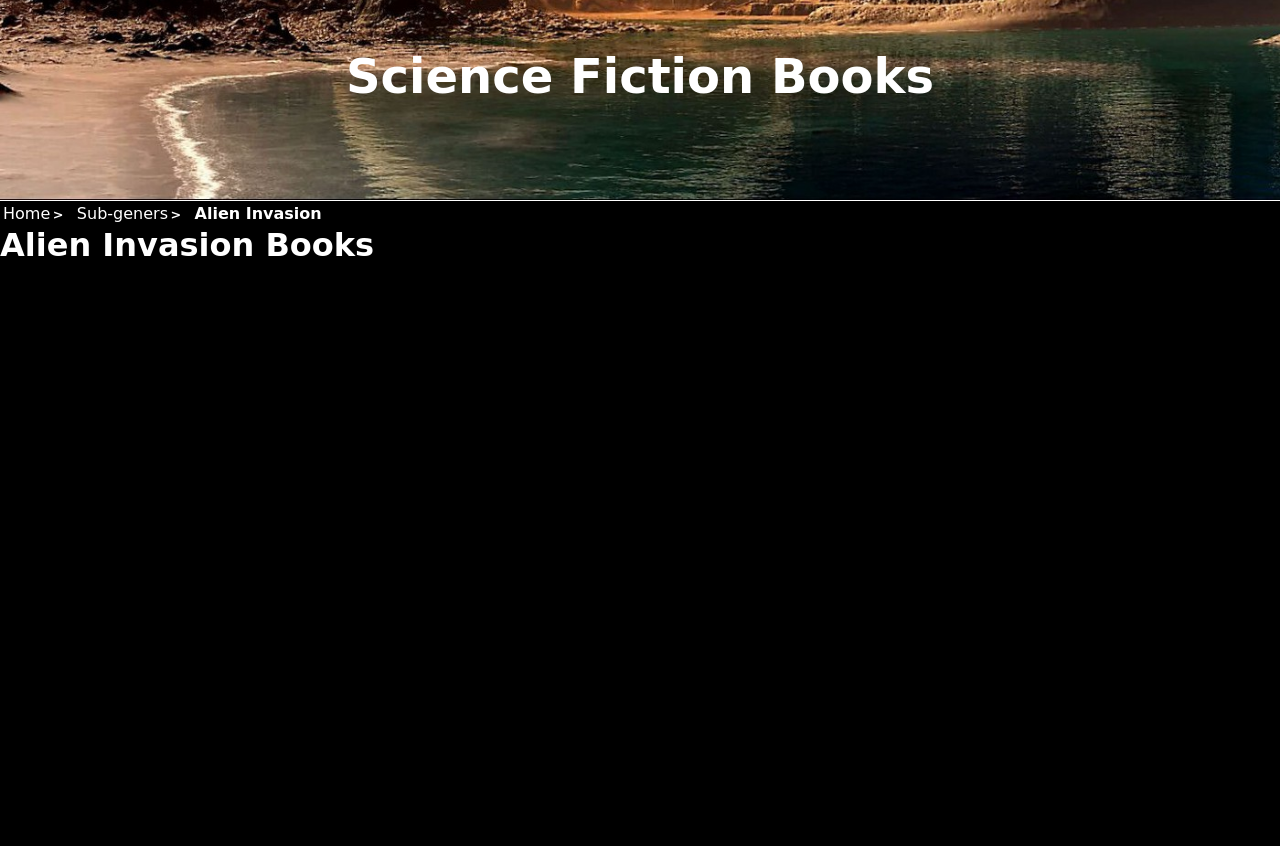
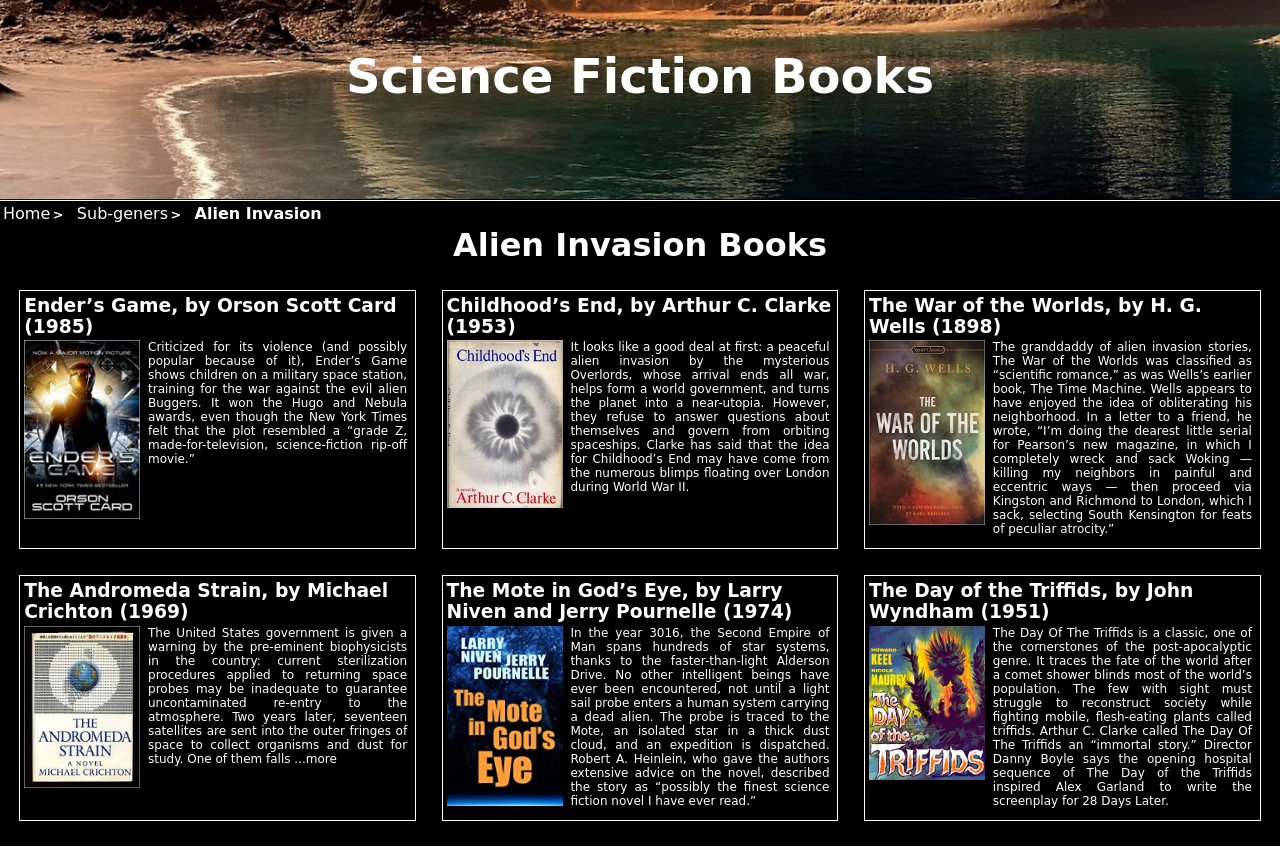
Before and after one commit to xriusb/science_fiction_books, a website built with Parcel: page src/sub-geners/alien-invasion.html in a window 1280 px wide. Before the commit the page ends 800 px from the top, so only its background shows below. Built offline with nearby package versions, Linux system fonts and the light colour scheme; a web font is replaced by a local one.

Commit message:
adds alien invasion sub gener page books

```diff
--- a/src/css/styles.less
+++ b/src/css/styles.less
@@ -193,3 +193,10 @@ article {
     }
   }
 }
+
+.flexHeader {
+  h1 {
+    text-align: center;
+    padding-bottom: 2%;
+  }
+}
--- a/src/sub-geners/alien-invasion.html
+++ b/src/sub-geners/alien-invasion.html
@@ -9,7 +9,9 @@
 
 <body>
   <header>
-        <a href="../index.html"><h1>Science Fiction Books</h1></a>
+    <a href="../index.html">
+      <h1>Science Fiction Books</h1>
+    </a>
   </header>
   <nav>
     <ul>
@@ -18,8 +20,99 @@
       <li class="crumb"><strong>Alien Invasion</strong></li>
     </ul>
   </nav>
-    <div class="detailBook">
+  <div class="flexHeader">
     <h1>Alien Invasion Books</h1>
+  </div>
+  <div class="flexContainer">
+    <article>
+      <a href="../books/foundation.html">
+        <h3>Ender’s Game, by Orson Scott Card (1985)</h3>
+      </a>
+      <div class="flexContainer">
+        <figure>
+          <a href="../books/foundation.html"><img src="../img/enders-game.jpg"></a>
+        </figure>
+        <p>Criticized for its violence (and possibly popular because of it), Ender’s Game shows children on a military
+          space station, training for the war against the evil alien Buggers.
+          It won the Hugo and Nebula awards, even though the New York Times felt that the plot resembled a “grade Z,
+          made-for-television, science-fiction rip-off movie.”</p>
+      </div>
+    </article>
+    <article>
+      <a href="../books/starts-destination.html">
+        <h3>Childhood’s End, by Arthur C. Clarke (1953)</h3>
+      </a>
+      <div class="flexContainer">
+        <figure>
+          <a href="../books/starts-destination.html"><img src="../img/childhoods-end.jpg"></a>
+        </figure>
+        <p>It looks like a good deal at first: a peaceful alien invasion by the mysterious Overlords, whose arrival ends
+          all war, helps form a world government, and turns the planet into a near-utopia. However, they refuse to
+          answer questions about themselves and govern from orbiting spaceships.
+
+          Clarke has said that the idea for Childhood’s End may have come from the numerous blimps floating over London
+          during World War II.</p>
+      </div>
+    </article>
+    <article>
+      <h3>The War of the Worlds, by H. G. Wells (1898)</h3>
+      <div class="flexContainer">
+        <figure>
+          <img src="../img/war-of-worlds.jpg">
+        </figure>
+        <p>The granddaddy of alien invasion stories, The War of the Worlds was classified as “scientific romance,” as
+          was Wells’s earlier book, The Time Machine.
+          Wells appears to have enjoyed the idea of obliterating his neighborhood. In a letter to a friend, he wrote,
+          “I’m doing the dearest little serial for Pearson’s new magazine, in which I completely wreck and sack Woking —
+          killing my neighbors in painful and eccentric ways — then proceed via Kingston and Richmond to London, which I
+          sack, selecting South Kensington for feats of peculiar atrocity.”</p>
+      </div>
+    </article>
+  </div>
+  <div class="flexContainer">
+    <article>
+      <h3>The Andromeda Strain, by Michael Crichton (1969)</h3>
+      <div class="flexContainer">
+        <figure>
+          <img src="../img/andromeda-strain.jpg">
+        </figure>
+        <p>The United States government is given a warning by the pre-eminent biophysicists in the country: current
+          sterilization procedures applied to returning space probes may be inadequate to guarantee uncontaminated
+          re-entry to the atmosphere.
+
+          Two years later, seventeen satellites are sent into the outer fringes of space to collect organisms and dust
+          for study. One of them falls ...more</p>
+      </div>
+    </article>
+    <article>
+      <h3>The Mote in God’s Eye, by Larry Niven and Jerry Pournelle (1974)</h3>
+      <div class="flexContainer">
+        <figure>
+          <img src="../img/mote-in-gods.jpg">
+        </figure>
+        <p>In the year 3016, the Second Empire of Man spans hundreds of star systems, thanks to the faster-than-light
+          Alderson Drive. No other intelligent beings have ever been encountered, not until a light sail probe enters a
+          human system carrying a dead alien. The probe is traced to the Mote, an isolated star in a thick dust cloud,
+          and an expedition is dispatched.
+
+          Robert A. Heinlein, who gave the authors extensive advice on the novel, described the story as “possibly the
+          finest science fiction novel I have ever read.”</p>
+      </div>
+    </article>
+    <article>
+      <h3>The Day of the Triffids, by John Wyndham (1951)</h3>
+      <div class="flexContainer">
+        <figure>
+          <img src="../img/day-triffids.jpg">
+        </figure>
+        <p>The Day Of The Triffids is a classic, one of the cornerstones of the post-apocalyptic genre. It traces the
+          fate of the world after a comet shower blinds most of the world’s population. The few with sight must struggle
+          to reconstruct society while fighting mobile, flesh-eating plants called triffids.
+          Arthur C. Clarke called The Day Of The Triffids an “immortal story.” Director Danny Boyle says the opening
+          hospital sequence of The Day of the Triffids inspired Alex Garland to write the screenplay for 28 Days Later.
+        </p>
+      </div>
+    </article>
   </div>
 </body>
 
```
Also changed, not shown: src/img/andromeda-strain.jpg (added), src/img/childhoods-end.jpg (added), src/img/day-triffids.jpg (added), src/img/enders-game.jpg (added), src/img/mote-in-gods.jpg (added), src/img/war-of-worlds.jpg (added). Lines whose indentation alone changed are shown as unchanged.
